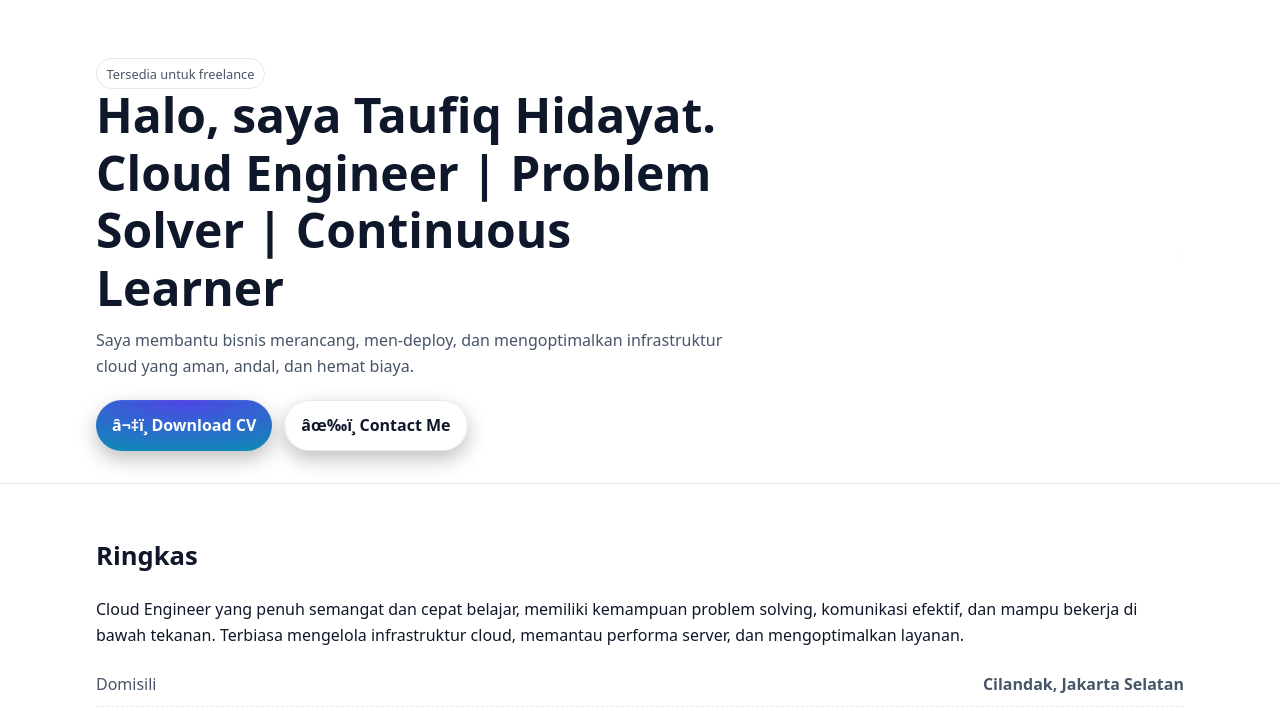
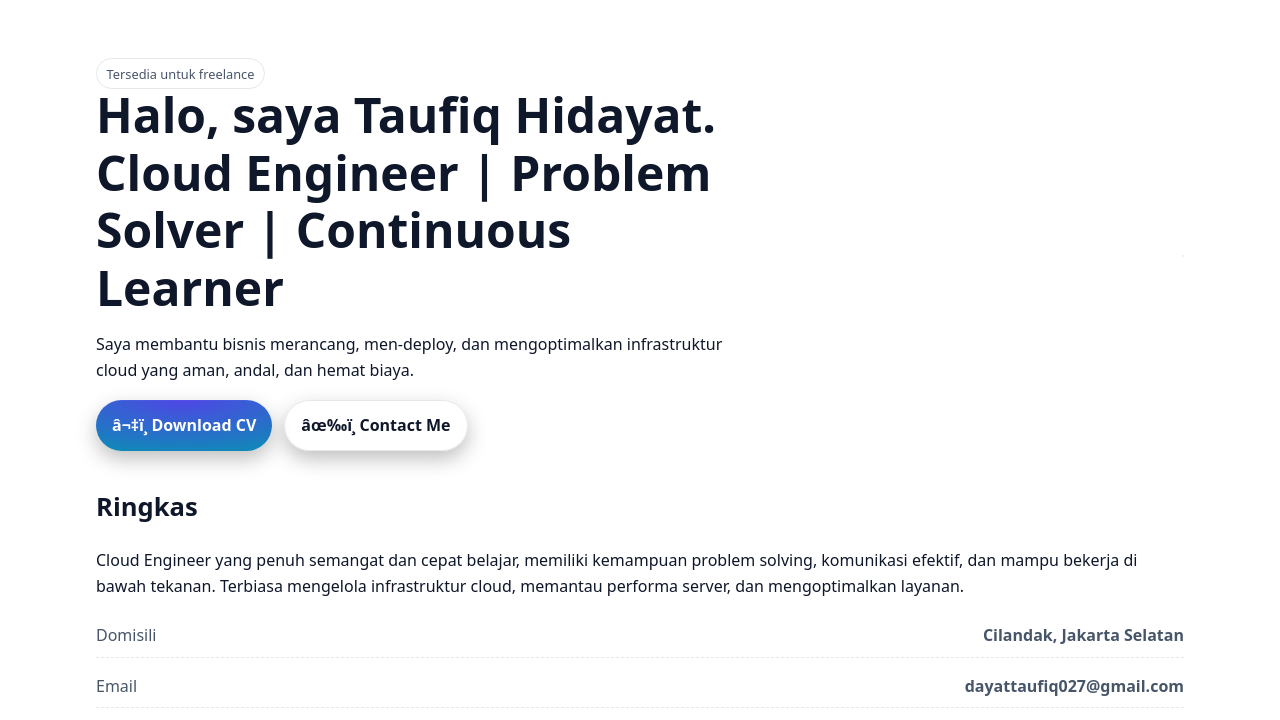
Before and after one commit to Top027/portofolio, a plain HTML site: page index.html in a window 1280 px wide. Shown: the part 60-780 px from the top of the page. Drawn offline with Linux system fonts and the light colour scheme.

Commit message:
Style: better spacing for hero & sections

```diff
--- a/assets/css/styles.css
+++ b/assets/css/styles.css
@@ -63,11 +63,11 @@ nav a:hover, nav a.active{color:var(--text);background:rgba(255,255,255,.06)}
 .hero{padding:4rem 0 2rem}
 .hero .wrap{display:grid;grid-template-columns:1.2fr .8fr;gap:2rem;align-items:center}
 .hero h1{font-size:clamp(2rem,4vw,3rem);line-height:1.2;margin:0 0 .75rem}
-.hero p{color:var(--muted);margin:0 0 1.25rem}
+.hero p{\1 margin-bottom:1.5rem}
 .hero .cta{display:flex;gap:.75rem;flex-wrap:wrap}
 .hero .photo{justify-self:end;border-radius:1rem;overflow:hidden;border:1px solid var(--border);box-shadow:0 20px 40px rgba(0,0,0,.35)}
 
-.section{padding:3rem 0;border-top:1px solid var(--border)}
+.section{\1 padding:3.5rem 0}
 .section h2{font-size:1.6rem;margin:.25rem 0 1.25rem}
 .cards{display:grid;grid-template-columns:repeat(auto-fill,minmax(260px,1fr));gap:1rem}
 .card{
```
